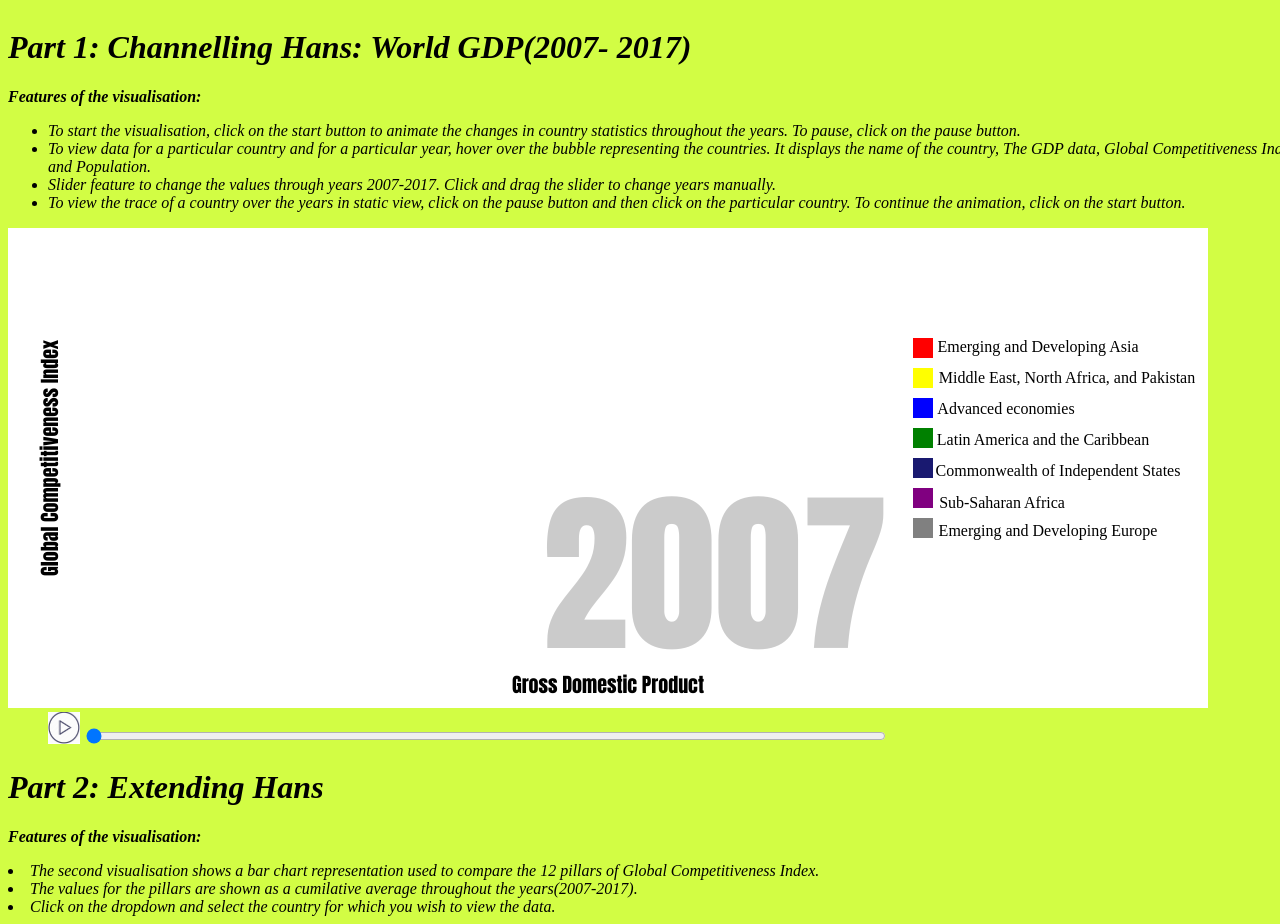
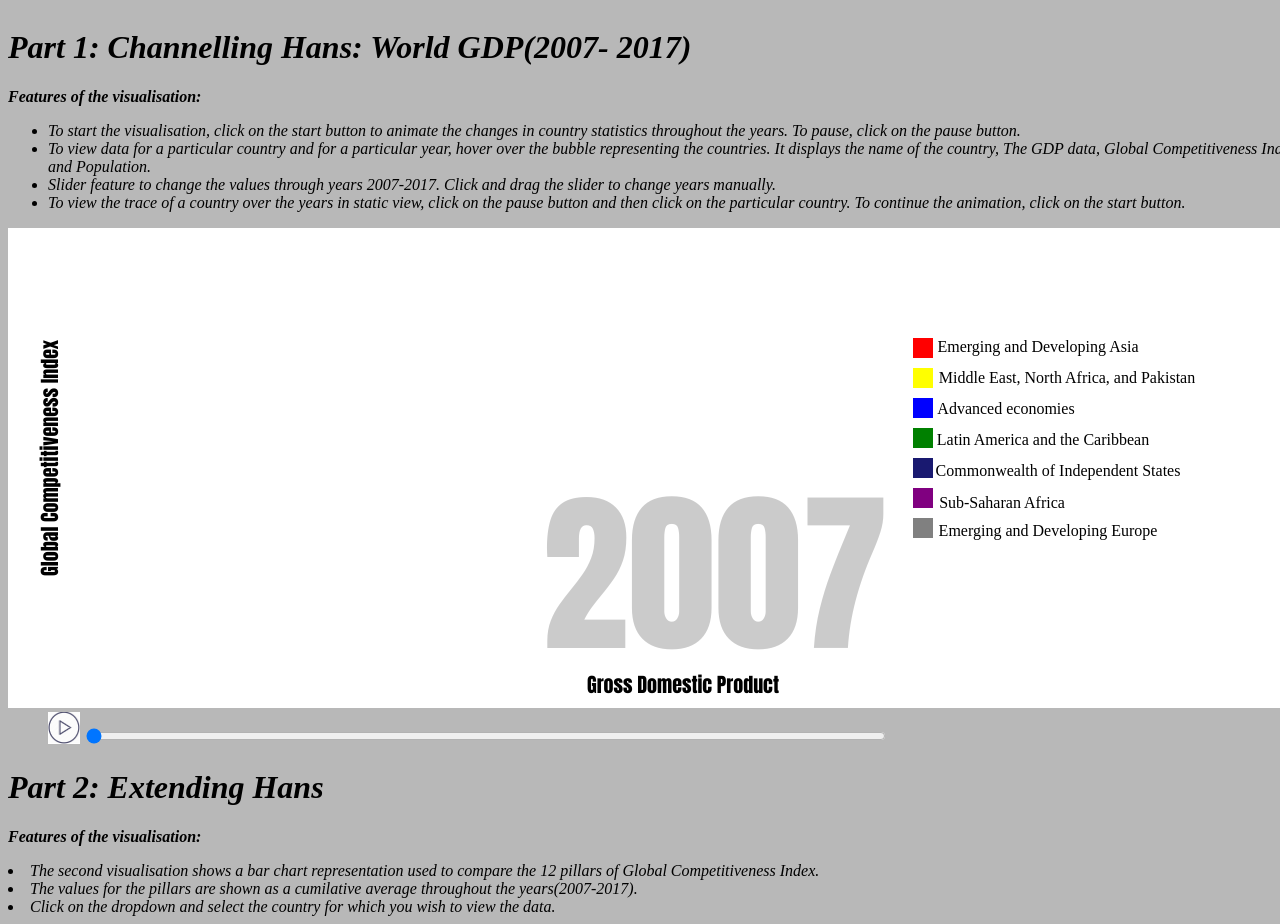
Before and after one commit to Akash321go/Channelling-Hans-using-D3, a plain HTML site: page index.html in a window 1280 px wide. Shown: the top 924 px of the page. Drawn offline with nearby package versions, Linux system fonts and the light colour scheme; no server answers.

Commit message:
Update index.html

```diff
--- a/index.html
+++ b/index.html
@@ -18,7 +18,7 @@
   }
 
   body{
-    background-color: #d2fd44;
+    background-color: #B8B8B8;
   }
   .axis text {
     color: green;
@@ -101,7 +101,7 @@
 //Define margins
 var margin = {top: 30, right: 30, bottom: 70, left: 80};
 //width and height
-var outerWidth = 1200;
+var outerWidth = 1350;
 var outerHeight = 480;
 var svg_width  = 900  - margin.left - margin.right;
 var svg_height = 500 - margin.top  - margin.bottom;
```
